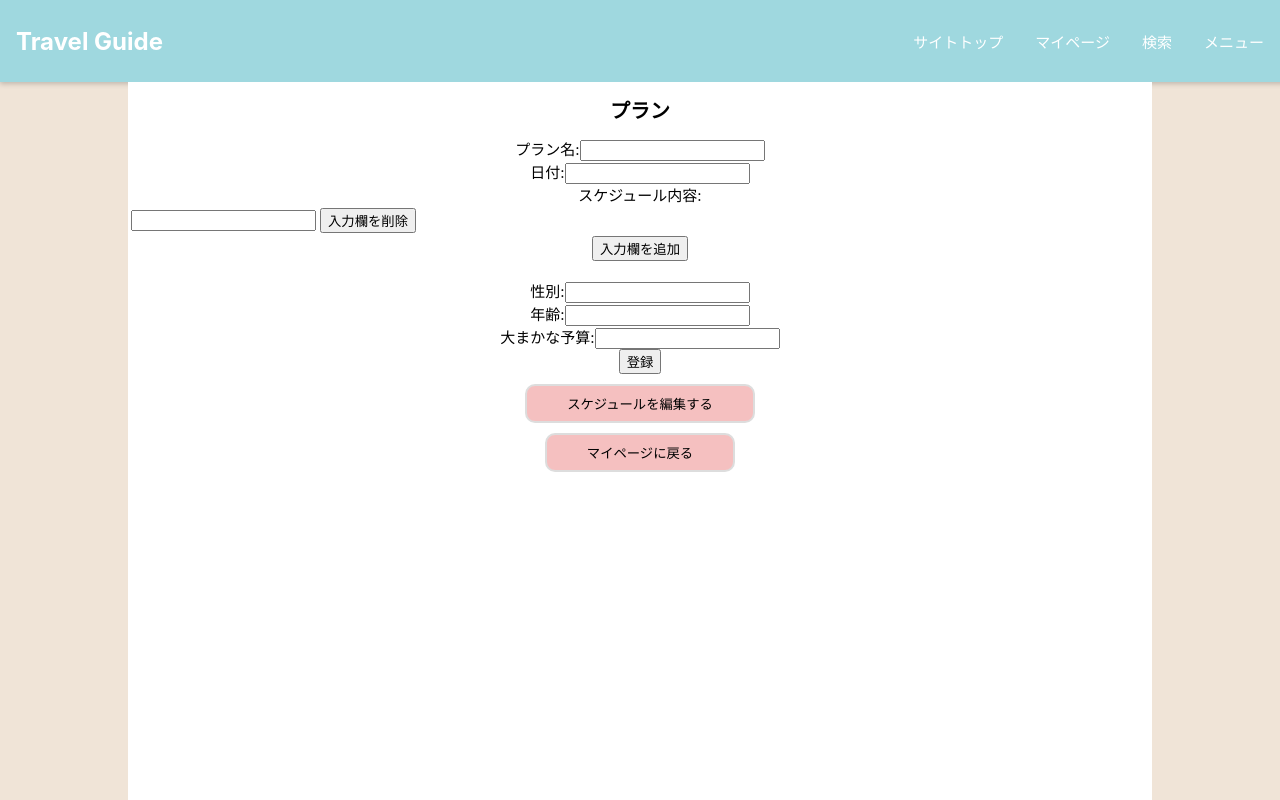
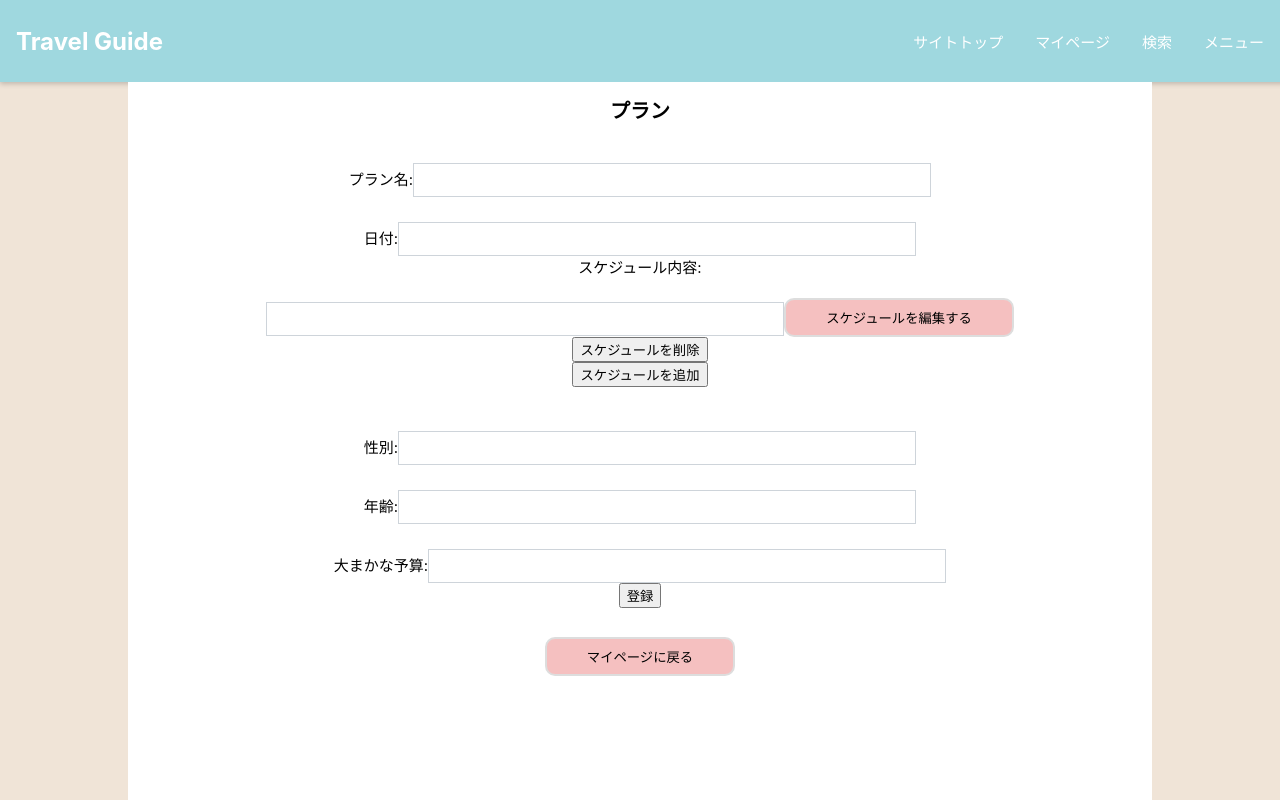
Before and after one commit to kana1999/my_portforio, a React (Create React App) app in the folder my-app/: page /Page3 in a window 1280 px wide. Shown: the top 800 px of the page. Built offline with nearby package versions, Linux system fonts and the light colour scheme.

Commit message:
スケジュールフォーム修正

```diff
--- a/my-app/src/components/page3.css
+++ b/my-app/src/components/page3.css
@@ -0,0 +1,9 @@
+.forms {
+    display: inline-block;
+    width: 50%;
+    background-color: #fff;
+    background-clip: padding-box;
+    border: 1px solid #ced4da;
+    margin-top: 25px;
+    height: 30px;
+}
--- a/my-app/src/components/page3.jsx
+++ b/my-app/src/components/page3.jsx
@@ -33,6 +33,7 @@ export const Page3 = () => {
                         name="name"
                         value={formData.name}
                         onChange={handleChange}
+                        className="forms"
                     />
                     </div>
                     <div>
@@ -42,25 +43,24 @@ export const Page3 = () => {
                         name="date"
                         value={formData.date}
                         onChange={handleChange}
+                        className="forms"
                     />
                     </div>
                     <div>
                     <label>スケジュール内容:</label>
                         <form method="POST" action="/">
-                            <table class="inputFields">
-                                <tr class="inputField">
-                                    <th>
                             <input
                                 type="text"
                                 name="caption"
                                 value={formData.caption}
                                 onChange={handleChange}
+                                className="forms"
                             />
-                                    </th>
-                                    <td><button class="deleteFieldBtn">入力欄を削除</button></td>
-                                </tr>
-                            </table>
-                            <button class="addFieldBtn">入力欄を追加</button>
+                            <button className="PlanDateil"><Link to="/Page4" style={{textDecoration: 'none' ,color: 'black', padding: '20px'}}>スケジュールを編集する</Link></button>
+                            <br />
+                            <button class="deleteFieldBtn">スケジュールを削除</button>
+                            <br />
+                            <button class="addFieldBtn">スケジュールを追加</button>
                         </form>
                         {/*<input
                             type="text"
@@ -77,6 +77,7 @@ export const Page3 = () => {
                         name="gender"
                         value={formData.gender}
                         onChange={handleChange}
+                        className="forms"
                     />
                     </div>
                     <div>
@@ -86,6 +87,7 @@ export const Page3 = () => {
                         name="age"
                         value={formData.age}
                         onChange={handleChange}
+                        className="forms"
                     />
                     </div>
                     <div>
@@ -95,11 +97,11 @@ export const Page3 = () => {
                         name="cost"
                         value={formData.cost}
                         onChange={handleChange}
+                        className="forms"
                     />
                     </div>
                     <button type="submit">登録</button>
                 </form>
-                <button className="PlanDateil"><Link to="/Page4" style={{textDecoration: 'none' ,color: 'black', padding: '20px'}}>スケジュールを編集する</Link></button>
                 <br />
                 <button className="PlanDateil"><Link to="/Page2" style={{textDecoration: 'none' ,color: 'black', padding: '20px'}}>マイページに戻る</Link></button>
             </div>
--- a/my-app/src/components/page4.jsx
+++ b/my-app/src/components/page4.jsx
@@ -29,6 +29,7 @@ export const Page4 = () => {
                         name="title"
                         value={formData.title}
                         onChange={handleChange}
+                        className="forms"
                     />
                     </div>
                     <div>
@@ -38,6 +39,7 @@ export const Page4 = () => {
                         name="time"
                         value={formData.time}
                         onChange={handleChange}
+                        className="forms"
                     />
                     </div>
                     <div>
@@ -47,6 +49,7 @@ export const Page4 = () => {
                         name="site"
                         value={formData.site}
                         onChange={handleChange}
+                        className="forms"
                     />
                     </div>
                     <div>
@@ -56,6 +59,7 @@ export const Page4 = () => {
                         name="location"
                         value={formData.location}
                         onChange={handleChange}
+                        className="forms"
                     />
                     </div>
                     <div>
@@ -63,10 +67,10 @@ export const Page4 = () => {
                     <textarea
                         type="text"
                         value={formData.memo}
+                        className="forms"
                         >
                     </textarea>
                     </div>
-                <button type="submit">スケジュール追加</button>
                 <button type="submit">登録</button>
             </form>
             <button className="PlanDateil"><Link to="/Page3" style={{textDecoration: 'none' ,color: 'black', padding: '20px'}}>前のページに戻る</Link></button>
@@ -85,24 +89,6 @@ export const Page4 = () => {
                             <input type="text" placeholder="所在地" />
                         </div>
                     </div>
-                <h2>性別</h2>
-                    <div id="schedule-box" className="form-summary">
-                        <div className="card-header">
-                            <input type="text" placeholder="選択式で" />
-                        </div>
-                    </div>
-                <h2>年齢</h2>
-                    <div id="schedule-box" className="form-summary">
-                        <div className="card-header">
-                            <input type="text" placeholder="数字で打ち込む" />
-                        </div>
-                    </div>
-                <h2>全体の予算</h2>
-                    <div id="schedule-box" className="form-summary">
-                        <div className="card-header">
-                            <input type="text" placeholder="大まかで" />
-                        </div>
-                    </div>
                 <h2>メモ</h2>
                     <div id="schedule-box" className="form-summary">
                         <div className="card-header">
```
Lines whose indentation alone changed are shown as unchanged.
